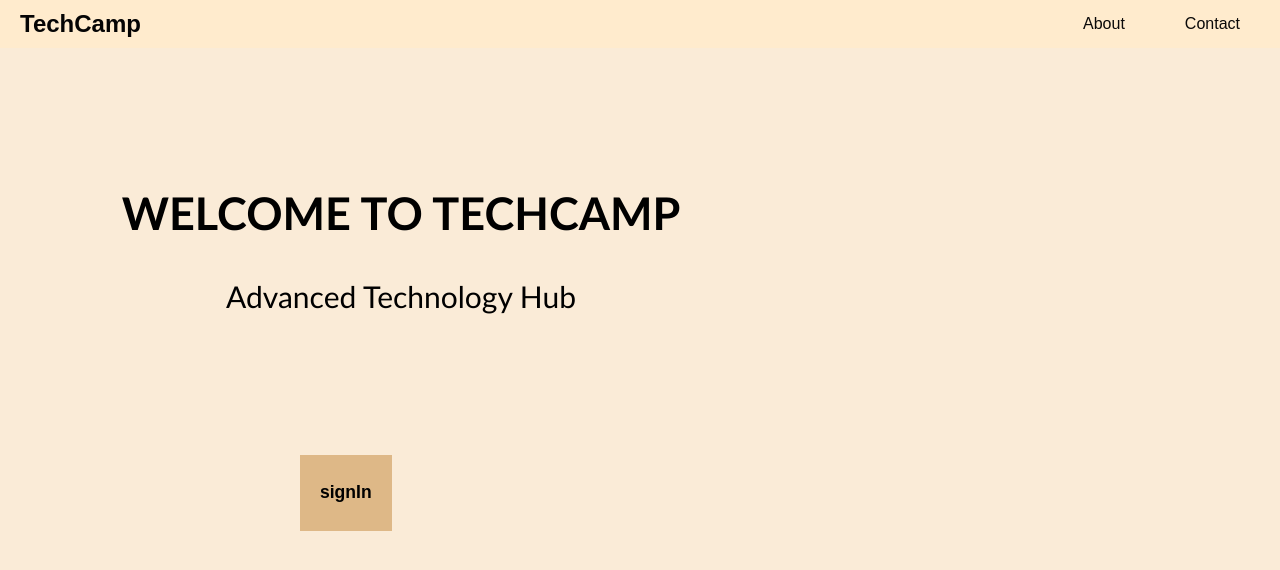
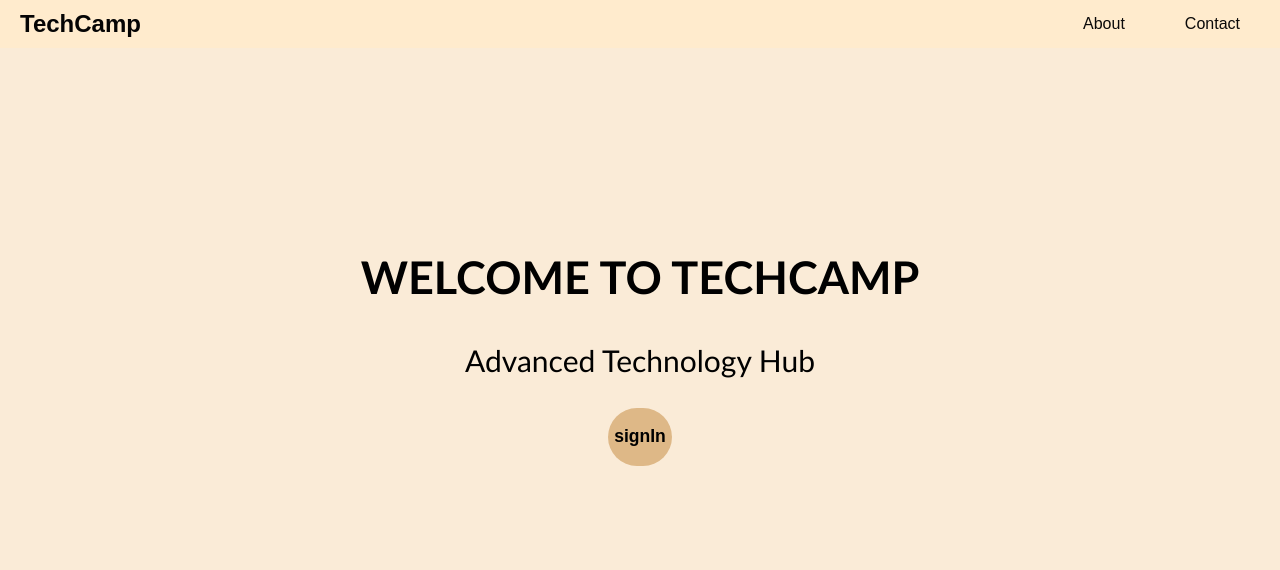
Before and after one commit to Imon2537/techcamp-project, a plain HTML site: page index.html in a window 1280 px wide. Drawn offline with Linux system fonts and the light colour scheme.

Commit message:
my fifth commit

```diff
--- a/index.html
+++ b/index.html
@@ -48,19 +48,17 @@
         .text {
             font-size: 30px;
             align-items: center;
-            width: 600px;
-            padding: 1px;
-            margin: 100px;
+            padding: 0.5em;
+            margin: 5em ;
             font-family: 'Trebuchet MS', 'Lucida Sans Unicode', 'Lucida Grande', 'Lucida Sans', Arial, sans-serif;
             text-align: center;
         }
         .button {
             font-size: 15px;
             text-align: center;
-            padding:10px 20px; ;
-            margin: 10px 100px 10px 300px;
             border: none;
             background-color: burlywood;
+            border-radius: 40px;
         }
         p {
             text-align: center;
@@ -87,8 +85,9 @@
         <div class="text">
         <h1>WELCOME TO TECHCAMP</h1>
         <p>Advanced Technology Hub</p>
+        <button class="button"><h3>signIn</h3></button>
         </div>
     </section>
-    <button class="button"><h3>signIn</h3></button>
+
 </body>
 </html>
```
